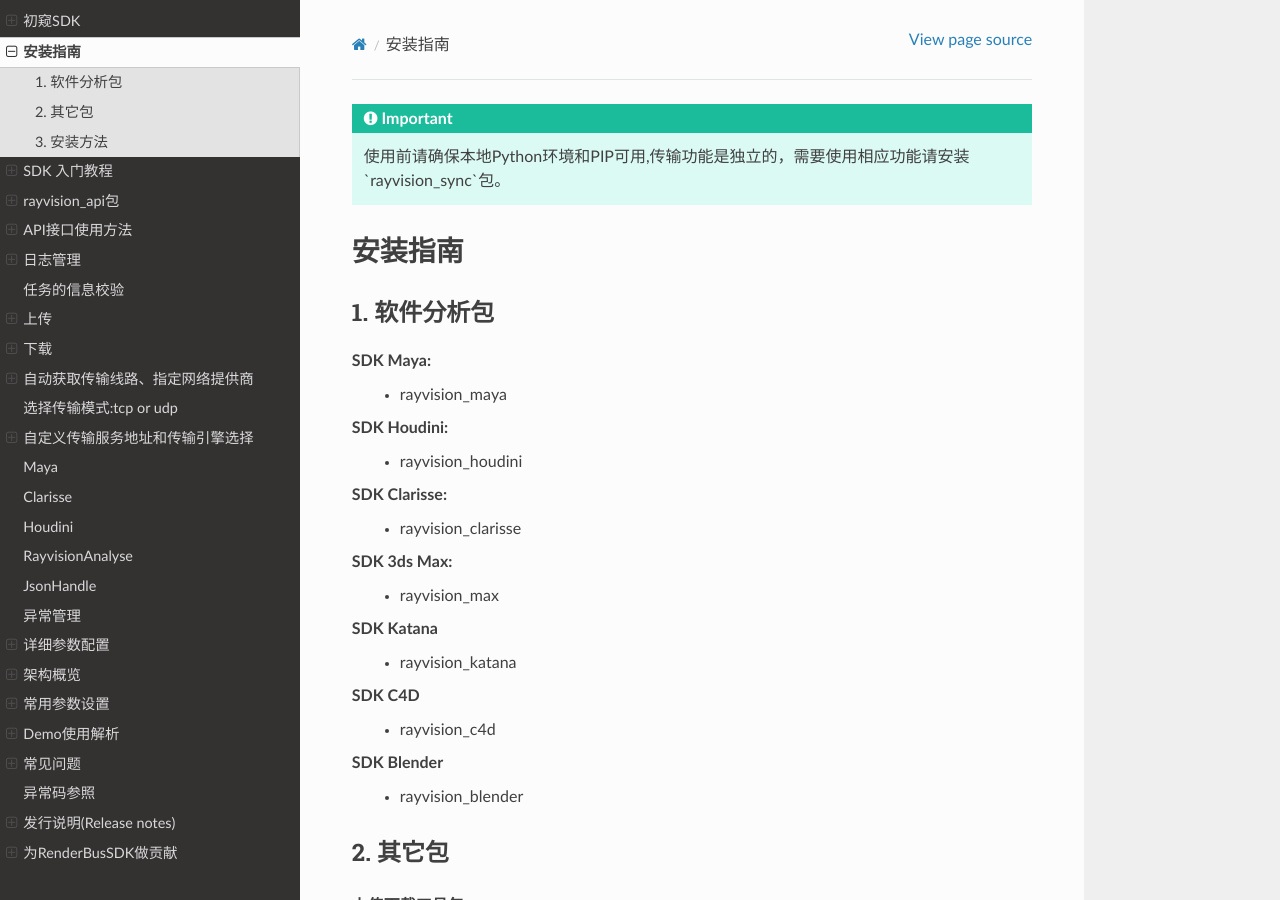
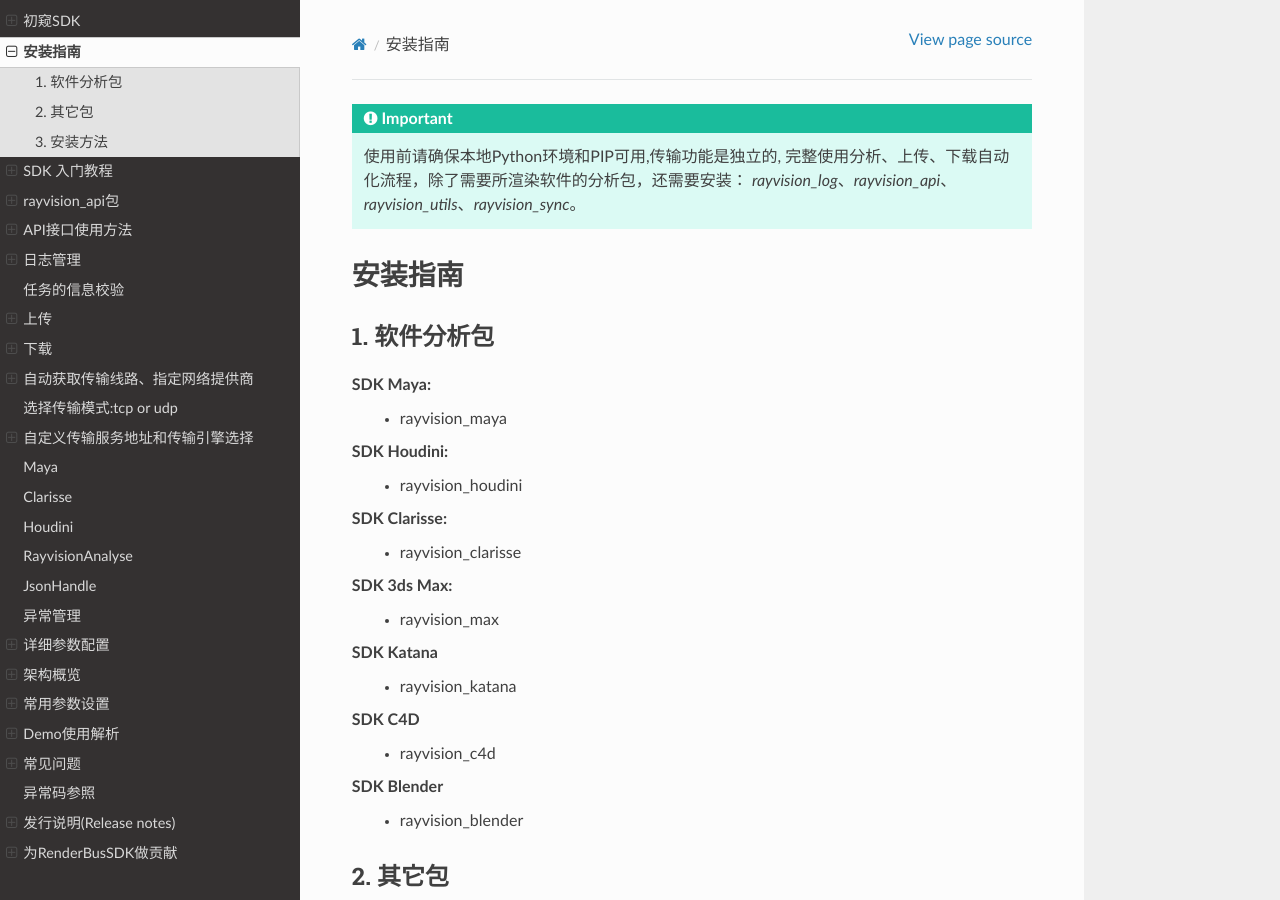
Before and after one commit to renderbus/docs_sdk, a Sphinx documentation site: the page built from docs/render/installation_guide.rst, in a window 1280 px wide and 900 px high. Built offline with Sphinx 7.4.7 and the Read the Docs theme 2.0.0, drawn with Linux system fonts in a browser that asks for light colours.

Commit message:
feat: update installation guide

```diff
--- a/docs/render/installation_guide.rst
+++ b/docs/render/installation_guide.rst
@@ -1,5 +1,7 @@
 .. important::
-   使用前请确保本地Python环境和PIP可用,传输功能是独立的，需要使用相应功能请安装`rayvision_sync`包。
+   使用前请确保本地Python环境和PIP可用,传输功能是独立的,
+   完整使用分析、上传、下载自动化流程，除了需要所渲染软件的分析包，还需要安装：
+   `rayvision_log`、`rayvision_api`、`rayvision_utils`、`rayvision_sync`。
 
 安装指南
 =========
```
